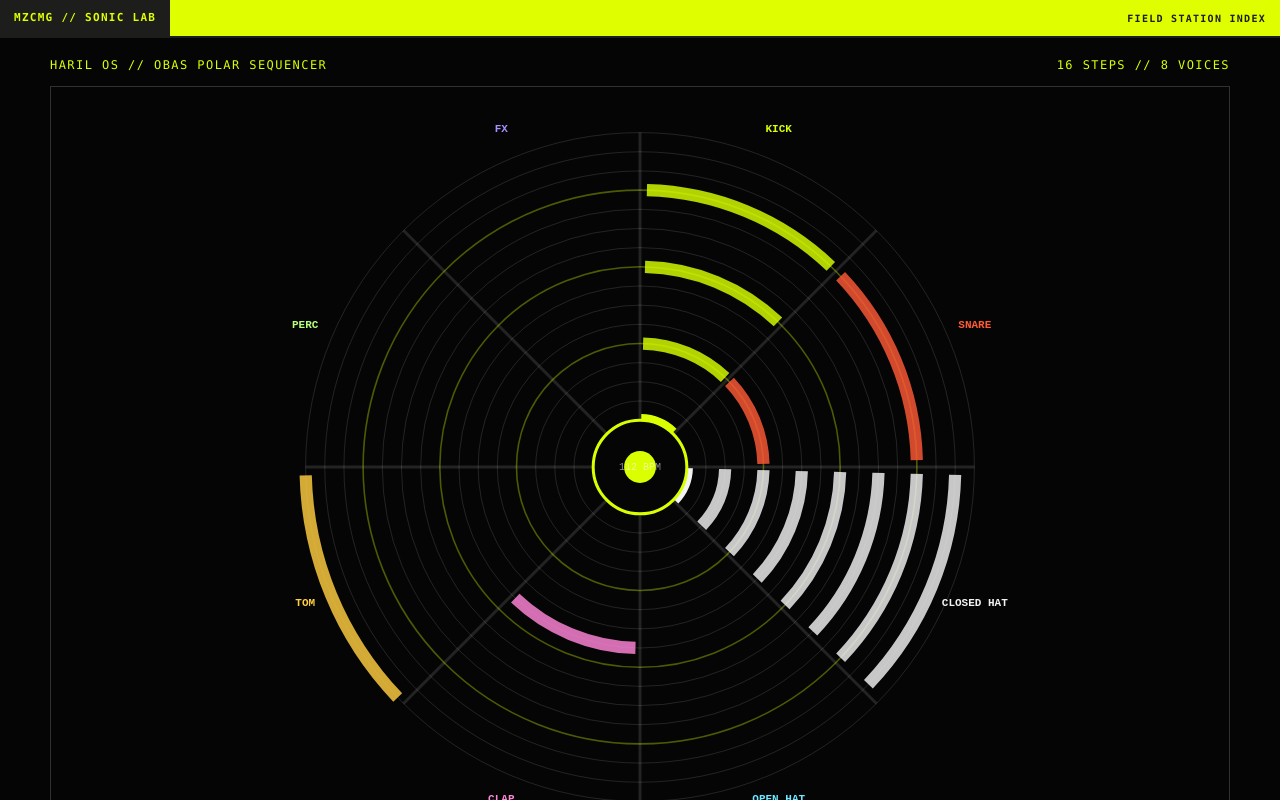
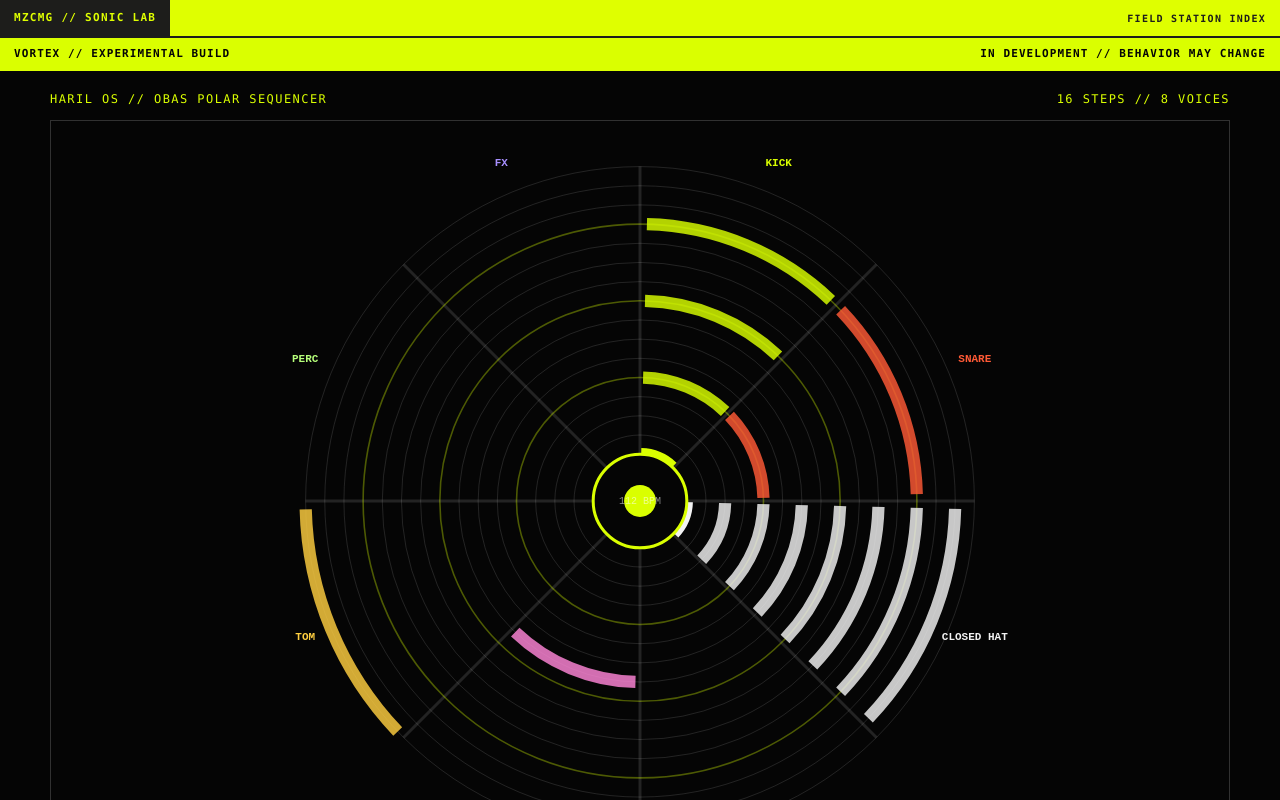
Before and after one commit to matchzimmerman/mz-audio-tools, a Next.js app: page /experimental/polar-sequencer in a window 1280 px wide. Shown: the top 800 px of the page. Built offline with nearby package versions, Linux system fonts and the light colour scheme.

Commit message:
Label public experimental Vortex build

```diff
--- /dev/null
+++ b/app/experimental/polar-sequencer/layout.tsx
@@ -0,0 +1,11 @@
+export default function ExperimentalVortexLayout({children}:{children:React.ReactNode}) {
+  return (
+    <div style={{background:'#050505',minHeight:'100vh'}}>
+      <div style={{position:'sticky',top:0,zIndex:60,display:'flex',justifyContent:'space-between',gap:12,alignItems:'center',flexWrap:'wrap',padding:'8px 14px',background:'#daff00',color:'#050505',borderBottom:'1px solid #050505',fontFamily:'ui-monospace, SFMono-Regular, Menlo, monospace',fontSize:11,fontWeight:800,letterSpacing:'.1em'}}>
+        <span>VORTEX // EXPERIMENTAL BUILD</span>
+        <span>IN DEVELOPMENT // BEHAVIOR MAY CHANGE</span>
+      </div>
+      {children}
+    </div>
+  );
+}
```
